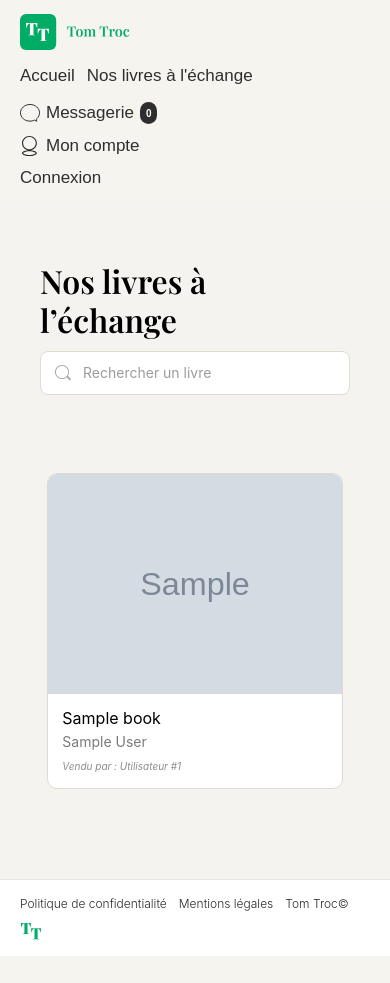
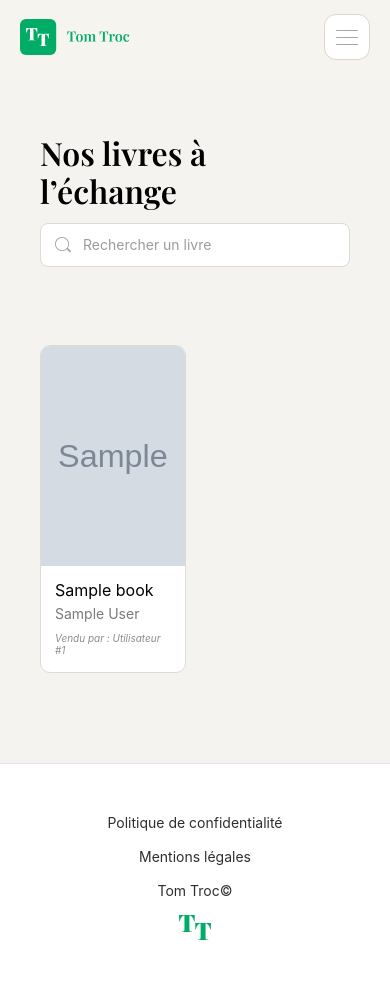
Before and after one commit to aryan-patel-1/TomTroc, a PHP site: template views/templates/booksList.php in a window 390 px wide. Before the commit the page ends 956 px from the top, so only its background shows below. Run offline with PHP 8.4, Linux system fonts and the light colour scheme; the template is opened without the code that fills it: most values are stand-ins (such as "Sample title", 1, 10 or a date in 2020); grey boxes marked "Sample" are stand-in pictures; a stand-in replaces the project's code that opens the database connection.

Commit message:
Ajout du menu burger pour le responsive

```diff
--- a/css/books.css
+++ b/css/books.css
@@ -182,6 +182,13 @@
     }
 }
 
+@media (max-width: 640px) {
+    .tt-books-grid {
+        grid-template-columns: repeat(2, minmax(0, 1fr));
+        gap: 18px;
+    }
+}
+
 @media (max-width: 520px) {
     .tt-books-page {
         padding: 60px 16px 90px;
--- a/css/layout.css
+++ b/css/layout.css
@@ -6,7 +6,7 @@
     gap: clamp(16px, 2vw, 32px);
     padding: 18px clamp(20px, 5vw, 60px);
     background-color: #F6F4EE;
-    flex-wrap: wrap;
+    position: relative;
 }
 
 .tt-logo {
@@ -25,10 +25,78 @@
 .tt-left {
     display: flex;
     align-items: center;
-    gap: clamp(16px, 4vw, 48px);
-    flex: 1 1 320px;
-    min-width: 280px;
-    flex-wrap: wrap;
+    gap: clamp(16px, 3vw, 32px);
+    flex: 0 0 auto;
+}
+
+.tt-burger {
+    display: none;
+    align-items: center;
+    justify-content: center;
+    width: 46px;
+    height: 46px;
+    border: 1px solid #DED7C6;
+    background: #FFFFFF;
+    border-radius: 12px;
+    padding: 10px;
+    cursor: pointer;
+    transition: background-color 0.2s ease, box-shadow 0.2s ease, border-color 0.2s ease, opacity 0.2s ease;
+    position: relative;
+}
+
+.tt-burger-icon {
+    width: 22px;
+    height: 15px;
+    object-fit: contain;
+    transition: opacity 0.2s ease;
+}
+
+.tt-burger span {
+    position: absolute;
+    left: 50%;
+    top: 50%;
+    width: 22px;
+    height: 2px;
+    background: #2E2E2E;
+    border-radius: 999px;
+    opacity: 0;
+    transform: translate(-50%, -50%);
+    transition: transform 0.2s ease, opacity 0.2s ease;
+}
+
+.tt-burger span + span {
+    margin-top: 0;
+}
+
+.tt-burger:focus-visible {
+    outline: 2px solid #0CA15B;
+    outline-offset: 2px;
+}
+
+.tt-header.is-open .tt-burger-icon {
+    opacity: 0;
+}
+
+.tt-header.is-open .tt-burger span {
+    opacity: 1;
+}
+
+.tt-header.is-open .tt-burger span:nth-of-type(1) {
+    transform: translate(-50%, -50%) rotate(45deg);
+}
+
+.tt-header.is-open .tt-burger span:nth-of-type(2) {
+    opacity: 0;
+}
+
+.tt-header.is-open .tt-burger span:nth-of-type(3) {
+    transform: translate(-50%, -50%) rotate(-45deg);
+}
+
+.tt-nav-wrapper {
+    display: flex;
+    align-items: center;
+    gap: clamp(18px, 4vw, 48px);
 }
 
 .tt-nav-left {
@@ -56,9 +124,8 @@
 .tt-nav-right {
     display: flex;
     align-items: center;
-    gap: clamp(14px, 3vw, 32px);
-    flex: 1 1 320px;
-    min-width: 280px;
+    gap: clamp(14px, 3vw, 28px);
+    flex: 1 1 280px;
     justify-content: flex-end;
     flex-wrap: wrap;
 }
@@ -175,24 +242,64 @@
         align-items: flex-start;
     }
 
-    .tt-left,
-    .tt-nav-right {
-        flex: 1 1 100%;
-        min-width: 0;
+    .tt-left {
+        width: 100%;
+        justify-content: space-between;
+    }
+}
+
+@media (max-width: 900px) {
+    .tt-header {
+        flex-direction: column;
+        align-items: stretch;
+        gap: 14px;
     }
 
     .tt-left {
-        justify-content: space-between;
+        flex-wrap: wrap;
+        gap: 12px;
     }
 
-    .tt-nav-left {
+    .tt-burger {
+        display: inline-flex;
+    }
+
+    .tt-nav-wrapper {
+        display: none;
         width: 100%;
+        flex-direction: column;
+        align-items: flex-start;
+        gap: 14px;
+        background: #FFFFFF;
+        border: 1px solid #E6E2D9;
+        border-radius: 14px;
+        padding: 16px;
+        box-shadow: 0px 12px 28px rgba(0, 0, 0, 0.07);
+    }
+
+    .tt-header.is-open .tt-nav-wrapper {
+        display: flex;
+    }
+
+    .tt-nav-left,
+    .tt-nav-right {
+        width: 100%;
+        flex-direction: column;
+        align-items: flex-start;
+        gap: 12px;
+        flex: 0 0 auto;
         justify-content: flex-start;
-        row-gap: 10px;
     }
 
     .tt-nav-right {
-        justify-content: flex-start;
+        border-top: 1px solid #E9E4DA;
+        padding-top: 12px;
+        margin-top: 2px;
+    }
+
+    .tt-nav-left a,
+    .tt-nav-right a {
+        font-size: 16px;
     }
 
     .tt-separator {
@@ -205,33 +312,32 @@
         padding: 14px 20px;
     }
 
-    .tt-nav-left,
-    .tt-nav-right {
+    .tt-footer {
+        margin: 0;
+        width: 100%;
+        flex-direction: column;
+        align-items: center;
+        justify-content: center;
+        padding: 48px 16px 42px;
+        gap: 18px;
+    }
+
+    .tt-footer-right {
+        flex-direction: column;
+        align-items: center;
         gap: 12px;
     }
 
-    .tt-nav-right {
-        flex-direction: column;
-        align-items: flex-start;
+    .tt-footer-right a,
+    .tt-footer-right span {
+        font-size: 14px;
+        line-height: 1.6;
+        font-weight: 400;
+        color: #2E2E2E;
     }
 
-    .tt-icon-link,
-    .tt-login {
-        font-size: 16px;
-    }
-
-    .tt-footer {
-        padding: 16px 20px;
-        flex-direction: column;
-        align-items: flex-start;
-        justify-content: flex-start;
-        margin-left: 0;
-        margin-right: 0;
-        width: 100%;
-    }
-
-    .tt-footer-right {
-        justify-content: flex-start;
-        gap: 12px;
+    .tt-footer-logo {
+        width: 32px;
+        height: auto;
     }
 }
--- /dev/null
+++ b/js/header.js
@@ -0,0 +1,32 @@
+document.addEventListener('DOMContentLoaded', () => {
+    const header = document.querySelector('[data-header]');
+    const toggle = document.querySelector('[data-header-toggle]');
+    const navWrapper = document.querySelector('[data-header-nav]');
+    const MOBILE_BREAKPOINT = 900;
+
+    if (!header || !toggle || !navWrapper) {
+        return;
+    }
+
+    const closeMenu = () => {
+        header.classList.remove('is-open');
+        toggle.setAttribute('aria-expanded', 'false');
+    };
+
+    toggle.addEventListener('click', () => {
+        const isOpen = header.classList.toggle('is-open');
+        toggle.setAttribute('aria-expanded', isOpen ? 'true' : 'false');
+    });
+
+    navWrapper.addEventListener('click', (event) => {
+        if (event.target instanceof HTMLAnchorElement) {
+            closeMenu();
+        }
+    });
+
+    window.addEventListener('resize', () => {
+        if (window.innerWidth > MOBILE_BREAKPOINT && header.classList.contains('is-open')) {
+            closeMenu();
+        }
+    });
+});
--- a/views/templates/footer.php
+++ b/views/templates/footer.php
@@ -3,7 +3,7 @@
         <a href="#">Politique de confidentialité</a>
         <a href="#">Mentions légales</a>
         <span>Tom Troc©</span>
-        <img src="images/logo-footer.svg" alt="Logo" class="tt-footer-logo">
+        <img src="images/logo-footer.svg" alt="Logo Tom Troc" class="tt-footer-logo">
     </div>
 </footer>
 </body>
--- a/views/templates/header.php
+++ b/views/templates/header.php
@@ -8,6 +8,7 @@
     <link rel="icon" type="image/svg" href="images/logo-footer.svg">
     <link href="https://fonts.googleapis.com/css2?family=Playfair+Display:wght@600&display=swap" rel="stylesheet">
     <link rel="stylesheet" href="css/style.css">
+    <script src="js/header.js" defer></script>
 </head>
 <body>
 
@@ -23,18 +24,25 @@ if (!empty($_SESSION['user_id'])) {
 }
 ?>
 
-<header class="tt-header">
-
+<header class="tt-header" data-header>
     <div class="tt-left">
         <a href="?page=home" class="tt-logo" aria-label="Accueil Tom Troc">
             <img src="images/logo.svg" alt="Logo" class="tt-logo-img">
         </a>
 
+        <button class="tt-burger" type="button" aria-label="Ouvrir le menu" aria-expanded="false" aria-controls="tt-main-nav" data-header-toggle>
+            <img src="images/icon-menu.png" alt="" class="tt-burger-icon" aria-hidden="true">
+            <span></span>
+            <span></span>
+            <span></span>
+        </button>
+    </div>
+
+    <div class="tt-nav-wrapper" id="tt-main-nav" data-header-nav>
         <nav class="tt-nav-left">
             <a href="?page=home">Accueil</a>
             <a href="?page=booksList">Nos livres à l'échange</a>
         </nav>
-    </div>
 
         <nav class="tt-nav-right">
             <div class="tt-separator" aria-hidden="true"></div>
@@ -54,5 +62,5 @@ if (!empty($_SESSION['user_id'])) {
                 <a href="?page=login" class="tt-login">Connexion</a>
             <?php endif; ?>
         </nav>
-
+    </div>
 </header>
```
Also changed, not shown: views/templates/account.php (+0 -9 lines), images/icon-menu.png (added), uploads/esther.png (added), uploads/hamza.png (added), uploads/kinfolk.png (added). Lines whose indentation alone changed are shown as unchanged.
